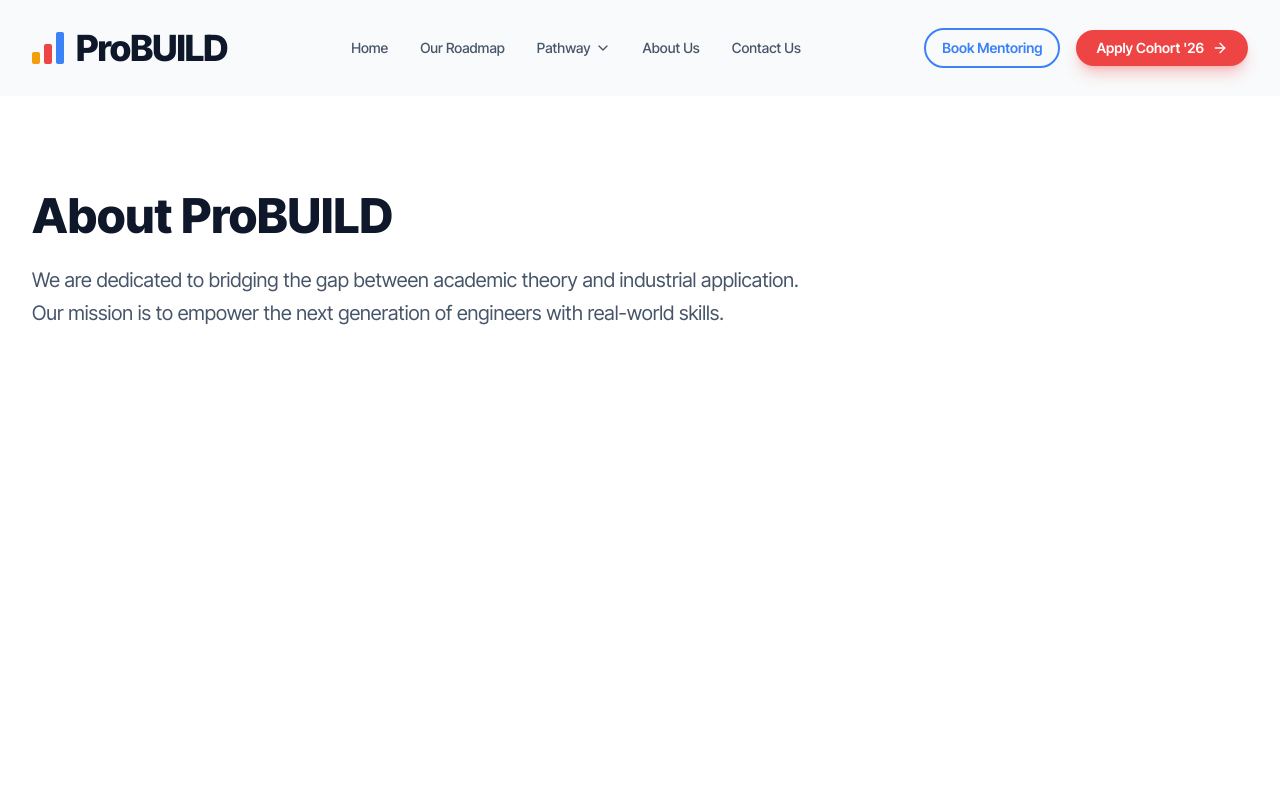
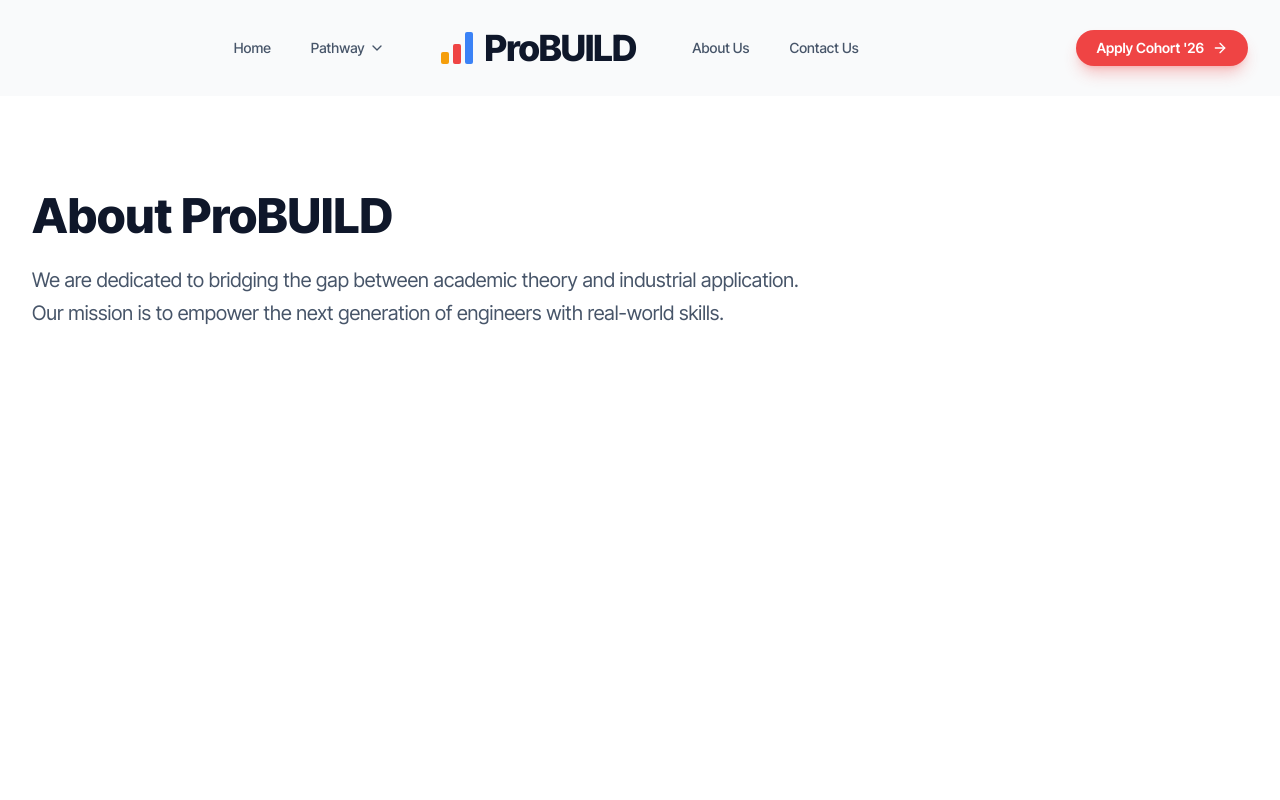
Before and after one commit to GauravMGihub/ProBUILD, a React (Vite) app: page /probuild/about in a window 1280 px wide. Shown: the top 800 px of the page. Built offline with nearby package versions, Linux system fonts and the light colour scheme.

Commit message:
Added the Statsbar changed its position and modified the navbar.

```diff
--- a/src/components/Hero.tsx
+++ b/src/components/Hero.tsx
@@ -148,9 +148,6 @@ const Hero: React.FC = () => {
               <button className="px-8 py-4 rounded-2xl bg-brand-red text-white font-bold text-lg shadow-xl shadow-brand-red/20 hover:bg-red-600 hover:scale-[1.02] hover:-translate-y-1 transition-all duration-300">
                 Start Your Journey
               </button>
-              <button className="px-8 py-4 rounded-2xl bg-white text-slate-700 border border-gray-200 font-bold text-lg shadow-sm hover:border-brand-blue hover:text-brand-blue transition-all duration-300">
-                View Student Work
-              </button>
             </div>
 
             <div className="mt-8 flex items-center justify-center lg:justify-start gap-6 text-sm text-slate-500 font-medium">
@@ -191,26 +188,6 @@ const Hero: React.FC = () => {
         </div>
       </div>
 
-      {/* Stats Bar */}
-      <div className="max-w-7xl mx-auto px-4 sm:px-6 lg:px-8 mt-20">
-        <div className="bg-white rounded-2xl shadow-lg border border-gray-100 py-8 px-6 grid grid-cols-1 md:grid-cols-3 gap-8 divide-y md:divide-y-0 md:divide-x divide-gray-100">
-            <div className="flex flex-col items-center text-center p-2">
-                <Zap className="w-8 h-8 text-brand-yellow mb-3" />
-                <h3 className="text-3xl font-extrabold text-slate-900">100%</h3>
-                <p className="text-slate-500 font-medium mt-1">Internship Placement <br/>(Cohort 2025)</p>
-            </div>
-             <div className="flex flex-col items-center text-center p-2">
-                <Layout className="w-8 h-8 text-brand-blue mb-3" />
-                <h3 className="text-3xl font-extrabold text-slate-900">12+</h3>
-                <p className="text-slate-500 font-medium mt-1">Digital Engineering <br/>Modules</p>
-            </div>
-             <div className="flex flex-col items-center text-center p-2">
-                <Users className="w-8 h-8 text-brand-red mb-3" />
-                <h3 className="text-3xl font-extrabold text-slate-900">1:1</h3>
-                <p className="text-slate-500 font-medium mt-1">Industry Expert <br/>Mentorship</p>
-            </div>
-        </div>
-      </div>
     </div>
   );
 };
--- a/src/components/Home.tsx
+++ b/src/components/Home.tsx
@@ -1,6 +1,7 @@
 import React from 'react';
 import Hero from './Hero';
 import LifeAtProBuild from './LifeAtProBuild';
+import StatsBar from './StatsBar';
 import Philosophy from './Philosophy';
 import Roadmap from './Roadmap';
 import SuccessStories from './SuccessStories';
@@ -11,6 +12,7 @@ const Home: React.FC = () => {
     <>
       <Hero />
       <LifeAtProBuild />
+      <StatsBar />
       <Philosophy />
       <Roadmap />
       <SuccessStories />
--- a/src/components/Navbar.tsx
+++ b/src/components/Navbar.tsx
@@ -1,9 +1,13 @@
 // import React, { useState, useEffect } from 'react';
-// import { Menu, X, ArrowRight } from 'lucide-react';
+// import { Menu, X, ArrowRight, ChevronDown } from 'lucide-react';
+// import { Link, useLocation, useNavigate } from 'react-router-dom';
 
 // const Navbar: React.FC = () => {
 //   const [isScrolled, setIsScrolled] = useState(false);
 //   const [isMobileMenuOpen, setIsMobileMenuOpen] = useState(false);
+
+//   const location = useLocation();
+//   const navigate = useNavigate();
 
 //   useEffect(() => {
 //     const handleScroll = () => {
@@ -13,54 +17,106 @@
 //     return () => window.removeEventListener('scroll', handleScroll);
 //   }, []);
 
-//   const navLinks = [
-//     { name: 'Home', href: '/' },
-//     { name: 'Our Roadmap', href: '/#roadmap' }, // Scroll to Roadmap section on Home
-//     { name: 'CAD Pathway', href: '/cad-pathway' }, // NEW PAGE
-//     { name: 'About Us', href: '/about' },          // NEW PAGE
-//     { name: 'Contact Us', href: '/#contact' },    // Scroll to Footer/Contact on Home
-//   ];
+//   const handleNavigation = (path: string, sectionId?: string) => {
+//     setIsMobileMenuOpen(false);
+
+//     if (sectionId) {
+//       if (location.pathname === '/') {
+//         const element = document.getElementById(sectionId);
+//         if (element) {
+//           element.scrollIntoView({ behavior: 'smooth' });
+//         }
+//       } else {
+//         navigate('/');
+//         setTimeout(() => {
+//           const element = document.getElementById(sectionId);
+//           if (element) {
+//             element.scrollIntoView({ behavior: 'smooth' });
+//           }
+//         }, 100);
+//       }
+//     } else {
+//       navigate(path);
+//       window.scrollTo(0, 0);
+//     }
+//   };
 
 //   return (
-//     <nav
-//       className={`sticky top-0 z-50 w-full transition-all duration-300 ${
-//         isScrolled
-//           ? 'bg-white/90 backdrop-blur-md shadow-sm border-b border-gray-100'
-//           : 'bg-transparent py-4'
-//       }`}
-//     >
+//     <nav className={`sticky top-0 z-50 w-full transition-all duration-300 ${
+//       isScrolled ? 'bg-white/90 backdrop-blur-md shadow-sm border-b border-gray-100' : 'bg-transparent py-4'
+//     }`}>
 //       <div className="max-w-7xl mx-auto px-4 sm:px-6 lg:px-8">
 //         <div className="flex justify-between items-center h-16">
+
 //           {/* Logo */}
-//           <div className="flex-shrink-0 flex items-center gap-2 cursor-pointer" onClick={() => window.scrollTo({top: 0, behavior: 'smooth'})}>
+//           <div
+//             onClick={() => handleNavigation('/')}
+//             className="flex-shrink-0 flex items-center gap-2 cursor-pointer"
+//           >
 //              <div className="flex items-end gap-1 h-8">
 //                 <div className="w-2 h-3 bg-brand-yellow rounded-sm"></div>
 //                 <div className="w-2 h-5 bg-brand-red rounded-sm"></div>
 //                 <div className="w-2 h-8 bg-brand-blue rounded-sm"></div>
 //              </div>
-//              <span className="font-extrabold text-2xl tracking-tight text-slate-900">
-//               ProBUILD
-//             </span>
+//              <span className="font-extrabold text-3xl md:text-4xl tracking-tight text-slate-900 ml-1">ProBUILD</span>
 //           </div>
 
 //           {/* Desktop Nav */}
 //           <div className="hidden md:flex space-x-8 items-center">
-//             {navLinks.map((link) => (
-//               <a
-//                 key={link.name}
-//                 href={link.href}
-//                 className="text-sm font-medium text-slate-600 hover:text-brand-blue transition-colors"
-//               >
-//                 {link.name}
-//               </a>
-//             ))}
+
+//             <button onClick={() => handleNavigation('/')} className="text-sm font-medium text-slate-600 hover:text-brand-blue transition-colors">
+//               Home
+//             </button>
+
+//             {/* --- PATHWAY DROPDOWN --- */}
+//             <div className="relative group h-16 flex items-center">
+//                 <button
+//                   onClick={() => handleNavigation('/cad-pathway')}
+//                   className="flex items-center text-sm font-medium text-slate-600 hover:text-brand-blue transition-colors gap-1"
+//                 >
+//                   Pathway
+//                   <ChevronDown className="w-4 h-4 transition-transform duration-200 group-hover:rotate-180" />
+//                 </button>
+
+//                 {/* Dropdown Menu */}
+//                 <div className="absolute top-14 left-1/2 -translate-x-1/2 w-56 bg-white rounded-xl shadow-xl border border-slate-100 opacity-0 invisible group-hover:opacity-100 group-hover:visible transition-all duration-200 transform group-hover:translate-y-0 translate-y-2 z-50 overflow-hidden">
+//                   <div className="absolute -top-4 left-0 w-full h-4 bg-transparent"></div>
+
+//                   <div className="py-2">
+//                     <Link
+//                       to="/cad-pathway?tab=engineering"
+//                       className="block px-4 py-3 text-sm text-slate-600 hover:bg-blue-50 hover:text-blue-600 font-medium transition-colors"
+//                     >
+//                       Engineering Pathway
+//                     </Link>
+//                     <Link
+//                       to="/cad-pathway?tab=design"
+//                       className="block px-4 py-3 text-sm text-slate-600 hover:bg-purple-50 hover:text-purple-600 font-medium transition-colors"
+//                     >
+//                       Design Pathway
+//                     </Link>
+//                     <Link
+//                       to="/cad-pathway?tab=business"
+//                       className="block px-4 py-3 text-sm text-slate-600 hover:bg-green-50 hover:text-green-600 font-medium transition-colors"
+//                     >
+//                       Business Pathway
+//                     </Link>
+//                   </div>
+//                 </div>
+//             </div>
+
+//             <button onClick={() => handleNavigation('/about')} className="text-sm font-medium text-slate-600 hover:text-brand-blue transition-colors">
+//               About Us
+//             </button>
+
+//             <button onClick={() => handleNavigation('/', 'contact')} className="text-sm font-medium text-slate-600 hover:text-brand-blue transition-colors">
+//               Contact Us
+//             </button>
+
 //           </div>
 
-//           {/* CTA Buttons */}
+//           {/* CTA Buttons - REMOVED 'Book Mentoring' */}
 //           <div className="hidden md:flex items-center space-x-4">
-//              <button className="px-4 py-2 rounded-full border-2 border-brand-blue text-brand-blue font-semibold text-sm hover:bg-brand-blue hover:text-white transition-all duration-300">
-//               Book Mentoring
-//             </button>
 //             <button className="group px-5 py-2 rounded-full bg-brand-red text-white font-semibold text-sm shadow-lg shadow-brand-red/30 hover:shadow-brand-red/50 hover:scale-105 transition-all duration-300 flex items-center gap-2">
 //               Apply Cohort '26
 //               <ArrowRight className="w-4 h-4 group-hover:translate-x-1 transition-transform" />
@@ -69,10 +125,7 @@
 
 //           {/* Mobile menu button */}
 //           <div className="md:hidden flex items-center">
-//             <button
-//               onClick={() => setIsMobileMenuOpen(!isMobileMenuOpen)}
-//               className="text-slate-600 hover:text-slate-900 focus:outline-none"
-//             >
+//             <button onClick={() => setIsMobileMenuOpen(!isMobileMenuOpen)} className="text-slate-600 hover:text-slate-900 focus:outline-none">
 //               {isMobileMenuOpen ? <X className="h-6 w-6" /> : <Menu className="h-6 w-6" />}
 //             </button>
 //           </div>
@@ -82,21 +135,13 @@
 //       {/* Mobile Menu */}
 //       {isMobileMenuOpen && (
 //         <div className="md:hidden bg-white border-b border-gray-100 shadow-xl absolute w-full">
-//           <div className="px-4 pt-2 pb-6 space-y-2">
-//             {navLinks.map((link) => (
-//               <a
-//                 key={link.name}
-//                 href={link.href}
-//                 onClick={() => setIsMobileMenuOpen(false)}
-//                 className="block px-3 py-3 rounded-md text-base font-medium text-slate-700 hover:text-brand-blue hover:bg-blue-50"
-//               >
-//                 {link.name}
-//               </a>
-//             ))}
+//           <div className="px-4 pt-2 pb-6 space-y-2 flex flex-col">
+//             <button onClick={() => handleNavigation('/')} className="text-left px-3 py-3 rounded-md text-base font-medium text-slate-700 hover:bg-blue-50">Home</button>
+//             <button onClick={() => handleNavigation('/cad-pathway')} className="text-left px-3 py-3 rounded-md text-base font-medium text-slate-700 hover:bg-blue-50">Pathway</button>
+//             <button onClick={() => handleNavigation('/about')} className="text-left px-3 py-3 rounded-md text-base font-medium text-slate-700 hover:bg-blue-50">About Us</button>
+//             <button onClick={() => handleNavigation('/', 'contact')} className="text-left px-3 py-3 rounded-md text-base font-medium text-slate-700 hover:bg-blue-50">Contact Us</button>
+
 //             <div className="mt-4 space-y-3 pt-4 border-t border-gray-100">
-//               <button className="w-full text-center px-4 py-3 rounded-xl border-2 border-brand-blue text-brand-blue font-bold">
-//                 Book 1:1 Mentoring
-//               </button>
 //               <button className="w-full text-center px-4 py-3 rounded-xl bg-brand-red text-white font-bold shadow-lg shadow-brand-red/30">
 //                 Apply for Cohort 2026
 //               </button>
@@ -153,6 +198,21 @@ const Navbar: React.FC = () => {
     }
   };
 
+  // Reusable Logo Component to avoid code duplication
+  const Logo = () => (
+    <div
+      onClick={() => handleNavigation('/')}
+      className="flex-shrink-0 flex items-center gap-2 cursor-pointer"
+    >
+       <div className="flex items-end gap-1 h-8">
+          <div className="w-2 h-3 bg-brand-yellow rounded-sm"></div>
+          <div className="w-2 h-5 bg-brand-red rounded-sm"></div>
+          <div className="w-2 h-8 bg-brand-blue rounded-sm"></div>
+       </div>
+       <span className="font-extrabold text-3xl md:text-4xl tracking-tight text-slate-900 ml-1">ProBUILD</span>
+    </div>
+  );
+
   return (
     <nav className={`sticky top-0 z-50 w-full transition-all duration-300 ${
       isScrolled ? 'bg-white/90 backdrop-blur-md shadow-sm border-b border-gray-100' : 'bg-transparent py-4'
@@ -160,35 +220,21 @@ const Navbar: React.FC = () => {
       <div className="max-w-7xl mx-auto px-4 sm:px-6 lg:px-8">
         <div className="flex justify-between items-center h-16">
 
-          {/* Logo */}
-          <div
-            onClick={() => handleNavigation('/')}
-            className="flex-shrink-0 flex items-center gap-2 cursor-pointer"
-          >
-             <div className="flex items-end gap-1 h-8">
-                <div className="w-2 h-3 bg-brand-yellow rounded-sm"></div>
-                <div className="w-2 h-5 bg-brand-red rounded-sm"></div>
-                <div className="w-2 h-8 bg-brand-blue rounded-sm"></div>
-             </div>
-             <span className="font-extrabold text-3xl md:text-4xl tracking-tight text-slate-900 ml-1">ProBUILD</span>
+          {/* 1. MOBILE LOGO (Hidden on Desktop) */}
+          <div className="md:hidden">
+            <Logo />
           </div>
 
-          {/* Desktop Nav */}
-          <div className="hidden md:flex space-x-8 items-center">
+          {/* 2. DESKTOP NAV (Centered Layout) */}
+          {/* Added 'flex-1 justify-center' to center this block in the navbar */}
+          <div className="hidden md:flex flex-1 justify-center items-center space-x-10">
 
             <button onClick={() => handleNavigation('/')} className="text-sm font-medium text-slate-600 hover:text-brand-blue transition-colors">
               Home
             </button>
 
-            <button onClick={() => handleNavigation('/', 'roadmap')} className="text-sm font-medium text-slate-600 hover:text-brand-blue transition-colors">
-              Our Roadmap
-            </button>
-
-            {/* --- PATHWAY DROPDOWN START --- */}
-            {/* The 'relative group' class MUST be on this parent div */}
+            {/* PATHWAY DROPDOWN */}
             <div className="relative group h-16 flex items-center">
-
-                {/* The Button */}
                 <button
                   onClick={() => handleNavigation('/cad-pathway')}
                   className="flex items-center text-sm font-medium text-slate-600 hover:text-brand-blue transition-colors gap-1"
@@ -197,34 +243,21 @@ const Navbar: React.FC = () => {
                   <ChevronDown className="w-4 h-4 transition-transform duration-200 group-hover:rotate-180" />
                 </button>
 
-                {/* The Menu (Now inside the parent div) */}
                 <div className="absolute top-14 left-1/2 -translate-x-1/2 w-56 bg-white rounded-xl shadow-xl border border-slate-100 opacity-0 invisible group-hover:opacity-100 group-hover:visible transition-all duration-200 transform group-hover:translate-y-0 translate-y-2 z-50 overflow-hidden">
                   <div className="absolute -top-4 left-0 w-full h-4 bg-transparent"></div>
-
                   <div className="py-2">
-                    <Link
-                      to="/cad-pathway?tab=engineering"
-                      className="block px-4 py-3 text-sm text-slate-600 hover:bg-blue-50 hover:text-blue-600 font-medium transition-colors"
-                    >
-                      Engineering Pathway
-                    </Link>
-                    <Link
-                      to="/cad-pathway?tab=design"
-                      className="block px-4 py-3 text-sm text-slate-600 hover:bg-purple-50 hover:text-purple-600 font-medium transition-colors"
-                    >
-                      Design Pathway
-                    </Link>
-                    <Link
-                      to="/cad-pathway?tab=business"
-                      className="block px-4 py-3 text-sm text-slate-600 hover:bg-green-50 hover:text-green-600 font-medium transition-colors"
-                    >
-                      Business Pathway
-                    </Link>
+                    <Link to="/cad-pathway?tab=engineering" className="block px-4 py-3 text-sm text-slate-600 hover:bg-blue-50 hover:text-blue-600 font-medium transition-colors">Engineering Pathway</Link>
+                    <Link to="/cad-pathway?tab=design" className="block px-4 py-3 text-sm text-slate-600 hover:bg-purple-50 hover:text-purple-600 font-medium transition-colors">Design Pathway</Link>
+                    <Link to="/cad-pathway?tab=business" className="block px-4 py-3 text-sm text-slate-600 hover:bg-green-50 hover:text-green-600 font-medium transition-colors">Business Pathway</Link>
                   </div>
                 </div>
+            </div>
 
+            {/* --- 3. DESKTOP LOGO (Inserted Here) --- */}
+            <div className="px-4">
+               <Logo />
             </div>
-            {/* --- PATHWAY DROPDOWN END --- */}
+            {/* ------------------------------------- */}
 
             <button onClick={() => handleNavigation('/about')} className="text-sm font-medium text-slate-600 hover:text-brand-blue transition-colors">
               About Us
@@ -236,11 +269,8 @@ const Navbar: React.FC = () => {
 
           </div>
 
-          {/* CTA Buttons */}
-          <div className="hidden md:flex items-center space-x-4">
-            <button className="px-4 py-2 rounded-full border-2 border-brand-blue text-brand-blue font-semibold text-sm hover:bg-brand-blue hover:text-white transition-all duration-300">
-              Book Mentoring
-            </button>
+          {/* 4. CTA BUTTON (Right Side) */}
+          <div className="hidden md:flex items-center pl-4">
             <button className="group px-5 py-2 rounded-full bg-brand-red text-white font-semibold text-sm shadow-lg shadow-brand-red/30 hover:shadow-brand-red/50 hover:scale-105 transition-all duration-300 flex items-center gap-2">
               Apply Cohort '26
               <ArrowRight className="w-4 h-4 group-hover:translate-x-1 transition-transform" />
@@ -261,15 +291,10 @@ const Navbar: React.FC = () => {
         <div className="md:hidden bg-white border-b border-gray-100 shadow-xl absolute w-full">
           <div className="px-4 pt-2 pb-6 space-y-2 flex flex-col">
             <button onClick={() => handleNavigation('/')} className="text-left px-3 py-3 rounded-md text-base font-medium text-slate-700 hover:bg-blue-50">Home</button>
-            <button onClick={() => handleNavigation('/', 'roadmap')} className="text-left px-3 py-3 rounded-md text-base font-medium text-slate-700 hover:bg-blue-50">Our Roadmap</button>
             <button onClick={() => handleNavigation('/cad-pathway')} className="text-left px-3 py-3 rounded-md text-base font-medium text-slate-700 hover:bg-blue-50">Pathway</button>
             <button onClick={() => handleNavigation('/about')} className="text-left px-3 py-3 rounded-md text-base font-medium text-slate-700 hover:bg-blue-50">About Us</button>
             <button onClick={() => handleNavigation('/', 'contact')} className="text-left px-3 py-3 rounded-md text-base font-medium text-slate-700 hover:bg-blue-50">Contact Us</button>
-
             <div className="mt-4 space-y-3 pt-4 border-t border-gray-100">
-              <button className="w-full text-center px-4 py-3 rounded-xl border-2 border-brand-blue text-brand-blue font-bold">
-                Book 1:1 Mentoring
-              </button>
               <button className="w-full text-center px-4 py-3 rounded-xl bg-brand-red text-white font-bold shadow-lg shadow-brand-red/30">
                 Apply for Cohort 2026
               </button>
--- /dev/null
+++ b/src/components/StatsBar.tsx
@@ -0,0 +1,30 @@
+import React from 'react';
+import { Zap, Layout, Users } from 'lucide-react';
+
+const StatsBar: React.FC = () => {
+  return (
+    <div className="bg-slate-50 pb-20">
+      <div className="max-w-7xl mx-auto px-4 sm:px-6 lg:px-8">
+        <div className="bg-white rounded-2xl shadow-lg border border-gray-100 py-8 px-6 grid grid-cols-1 md:grid-cols-3 gap-8 divide-y md:divide-y-0 md:divide-x divide-gray-100">
+            <div className="flex flex-col items-center text-center p-2">
+                <Zap className="w-8 h-8 text-brand-yellow mb-3" />
+                <h3 className="text-3xl font-extrabold text-slate-900">100%</h3>
+                <p className="text-slate-500 font-medium mt-1">Internship Placement <br/>(Cohort 2025)</p>
+            </div>
+             <div className="flex flex-col items-center text-center p-2">
+                <Layout className="w-8 h-8 text-brand-blue mb-3" />
+                <h3 className="text-3xl font-extrabold text-slate-900">12+</h3>
+                <p className="text-slate-500 font-medium mt-1">Digital Engineering <br/>Modules</p>
+            </div>
+             <div className="flex flex-col items-center text-center p-2">
+                <Users className="w-8 h-8 text-brand-red mb-3" />
+                <h3 className="text-3xl font-extrabold text-slate-900">1:1</h3>
+                <p className="text-slate-500 font-medium mt-1">Industry Expert <br/>Mentorship</p>
+            </div>
+        </div>
+      </div>
+    </div>
+  );
+};
+
+export default StatsBar;
```
